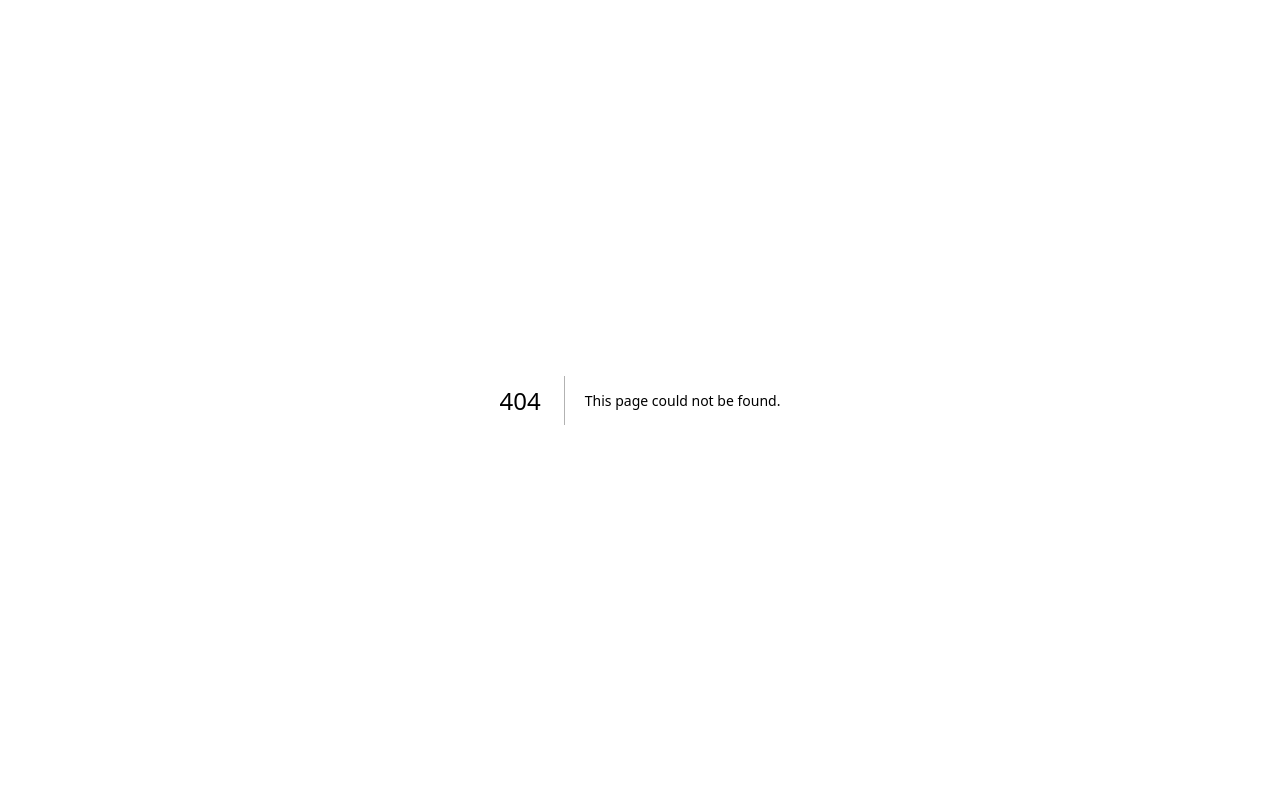
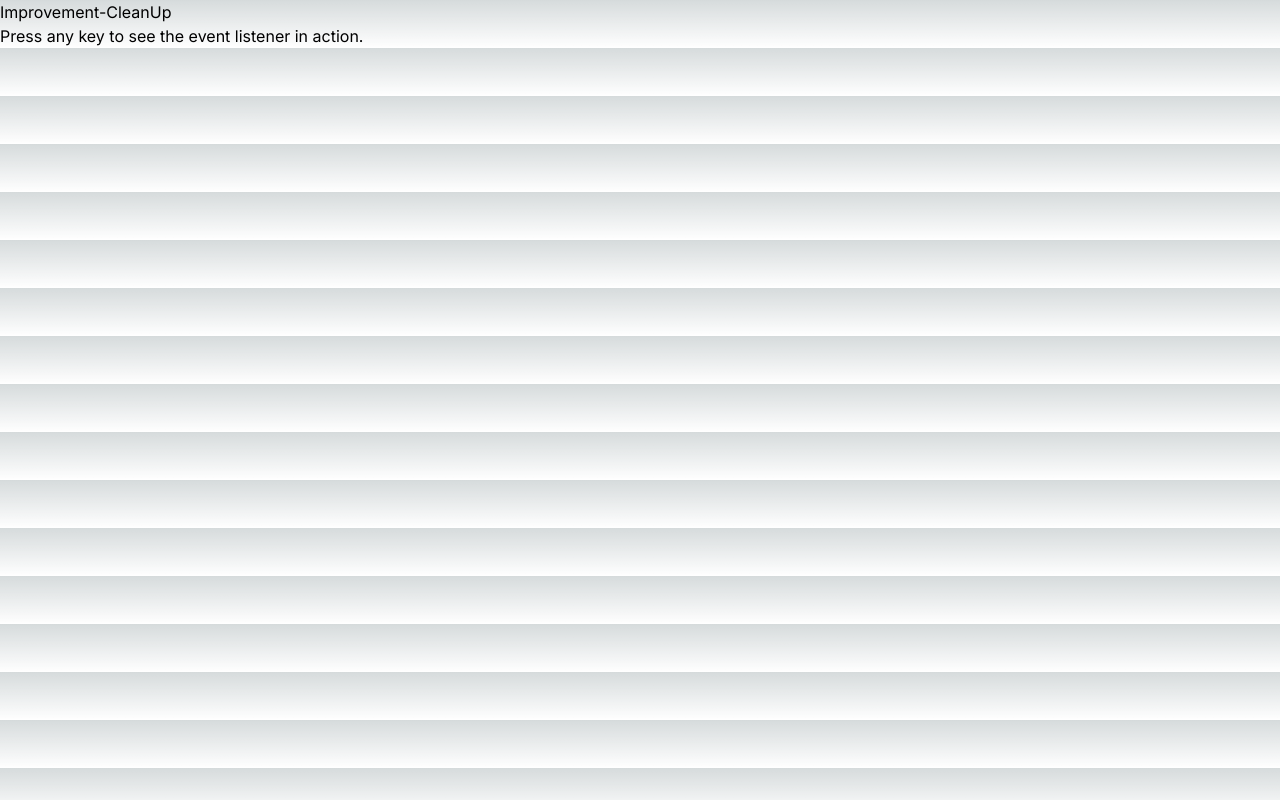
Before and after one commit to maeta187/cleaner-react, a Next.js app: page /improvement/cleanUp in a window 1280 px wide. Before the commit this address had no page. Built offline with nearby package versions, Linux system fonts and the light colour scheme.

Commit message:
✨ : CleanUpのまとめ

```diff
--- /dev/null
+++ b/src/app/anti/cleanUp/AntiCleanUp.tsx
@@ -0,0 +1,26 @@
+'use client'
+
+import { useEffect } from 'react'
+
+/**
+ * クリーンアップ関数が無いので、コンポーネントが mount する度に eventListener が増え続ける
+ * mount、unmount を繰り返して矢印キー↑を押すと、コンソールにメッセージが何度も表示される
+ */
+export const AntiCleanUp = () => {
+  useEffect(() => {
+    // 矢印キー↑が押された時にコンソールにメッセージを表示する
+    const onKeyPress = (e: KeyboardEvent) => {
+      if (e.key === 'ArrowUp') {
+        console.log('上昇している！！')
+      }
+    }
+
+    document.addEventListener('keydown', onKeyPress)
+  }, [])
+
+  return (
+    <div>
+      <p>Press any key to see the event listener in action.</p>
+    </div>
+  )
+}
--- /dev/null
+++ b/src/app/anti/cleanUp/page.tsx
@@ -0,0 +1,13 @@
+import { NextPage } from 'next'
+import { AntiCleanUp } from './AntiCleanUp'
+
+const Page: NextPage = () => {
+  return (
+    <div>
+      <h1>Anti-CleanUp</h1>
+      <AntiCleanUp />
+    </div>
+  )
+}
+
+export default Page
--- /dev/null
+++ b/src/app/improvement/cleanUp/ImprovementCleanUp.tsx
@@ -0,0 +1,29 @@
+'use client'
+
+import { useEffect } from 'react'
+
+/**
+ * クリーンアップ関数を書き漏らしたということに気づきにくいという問題がある
+ * ReactではstrictModeが有効になっている場合、2回目のレンダリング結果が1回目と異なる場合に警告が表示される
+ * また、Next.jsではnext.config.jsにstrictMode: trueを設定することでstrictModeを有効にできる
+ */
+export const ImprovementCleanUp = () => {
+  useEffect(() => {
+    // 矢印キー↑が押された時にコンソールにメッセージを表示する
+    const onKeyPress = (e: KeyboardEvent) => {
+      if (e.key === 'ArrowUp') {
+        console.log('上昇している！！')
+      }
+    }
+
+    document.addEventListener('keydown', onKeyPress)
+    // クリーンアップ関数を追加して、コンポーネントが unmount された時に eventListener を削除する
+    return () => document.removeEventListener('keydown', onKeyPress)
+  }, [])
+
+  return (
+    <div>
+      <p>Press any key to see the event listener in action.</p>
+    </div>
+  )
+}
--- /dev/null
+++ b/src/app/improvement/cleanUp/page.tsx
@@ -0,0 +1,13 @@
+import { NextPage } from 'next'
+import { ImprovementCleanUp } from './ImprovementCleanUp'
+
+const Page: NextPage = () => {
+  return (
+    <div>
+      <h1>Improvement-CleanUp</h1>
+      <ImprovementCleanUp />
+    </div>
+  )
+}
+
+export default Page
```
